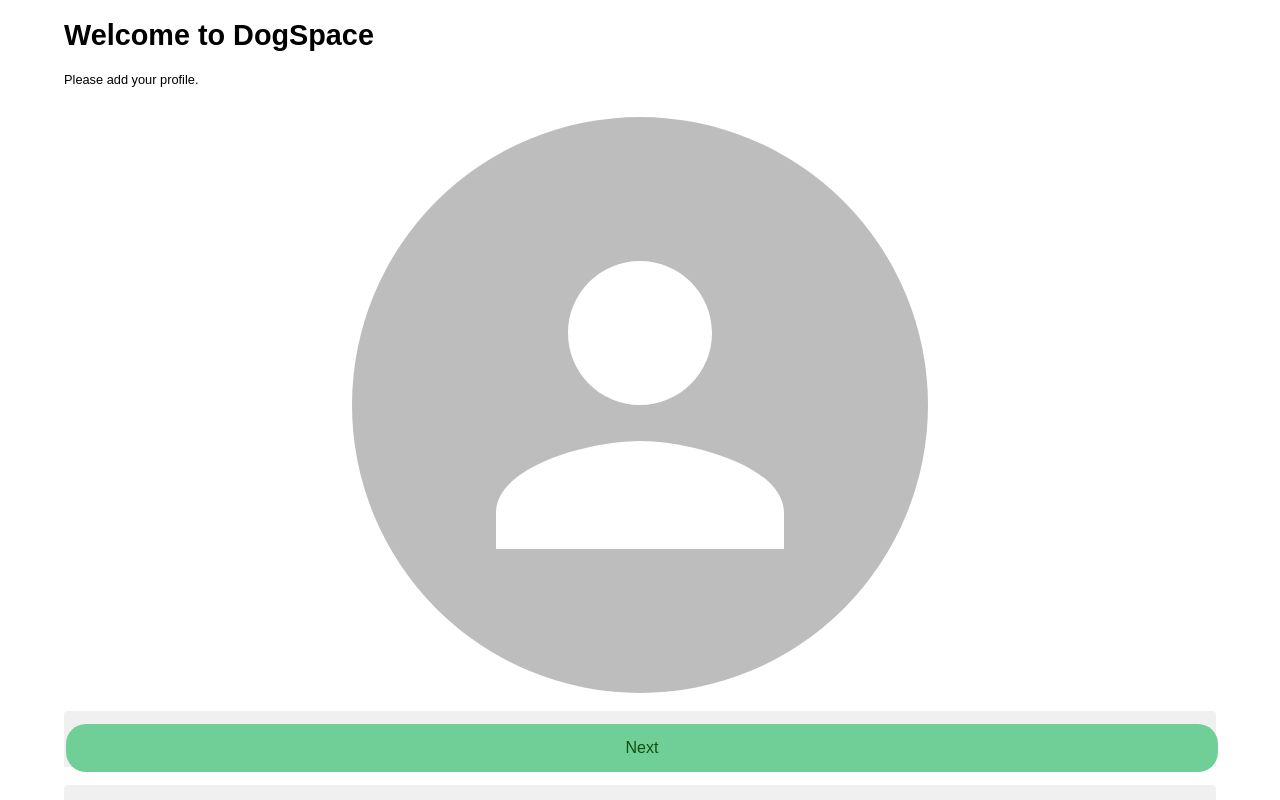
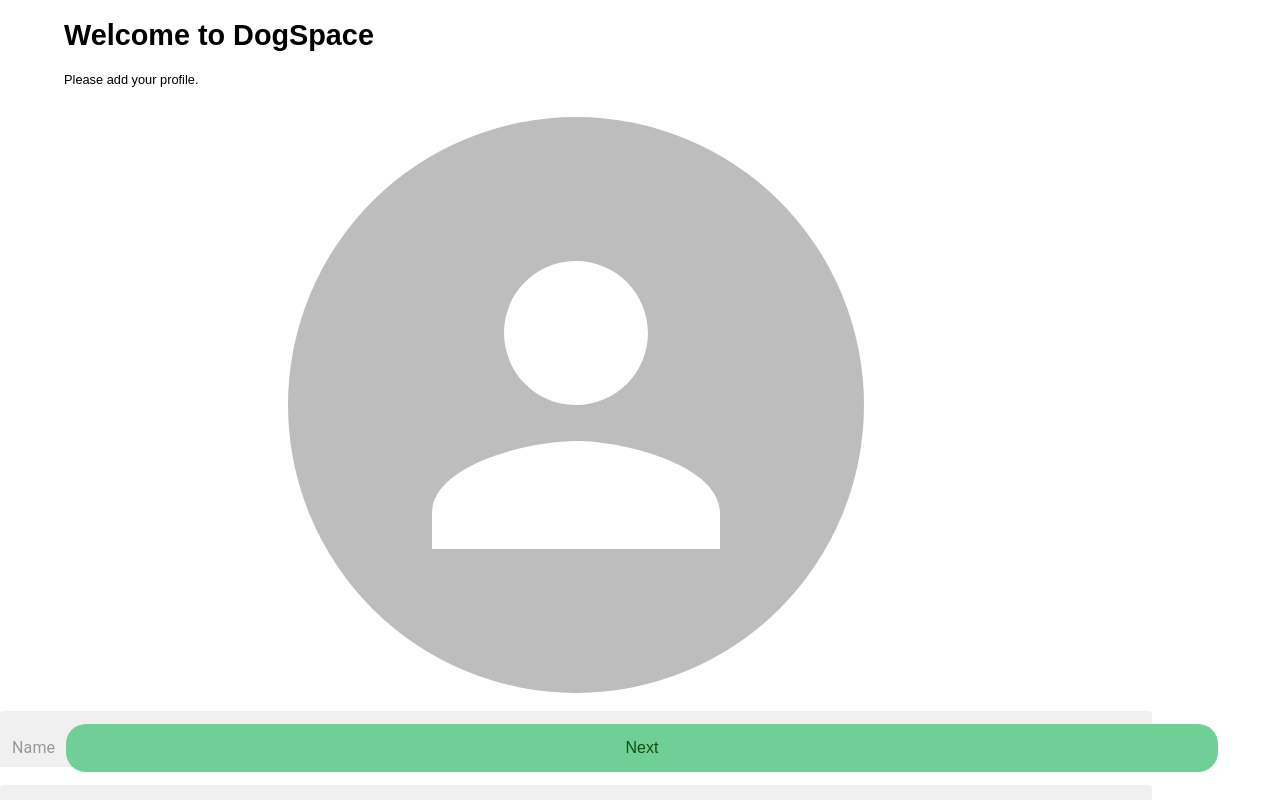
Before and after one commit to 394-w23/DogSpace, a React (Vite) app: page / in a window 1280 px wide. Shown: the top 800 px of the page. Built offline with nearby package versions, Linux system fonts and the light colour scheme.

Commit message:
Update App.jsx

```diff
--- a/src/App.jsx
+++ b/src/App.jsx
@@ -7,39 +7,33 @@
 import { RouterProvider, createBrowserRouter } from 'react-router-dom';
 import Form from './pages/form/Form';
 
-// const App = () => {
-//   const router = createBrowserRouter([
-//     {
-//       path: '/',
-//       element: <NavBar />,
-//       children: [
-//         {
-//           path: '/',
-//           element: <Home />
-//         },
-//         {
-//           path: '/profile',
-//           element: <Profile />
-//         },
-//         {
-//           path: '/category/:categoryId',
-//           element: <Category />
-//         }
-//       ]
-//     }
-//   ]);
+// will need to add logic to only show form when it hasn't been filled out, in the home page
+const App = () => {
+  const router = createBrowserRouter([
+    {
+      path: '/',
+      element: <Form />,
+      // element: <NavBar />,
+      children: [
+        {
+          path: '/home',
+          element: <Home />
+        },
+        {
+          path: '/profile',
+          element: <Profile />
+        },
+        {
+          path: '/category/:categoryId',
+          element: <Category />
+        }
+      ]
+    }
+  ]);
 
-//   return (
-//     <RouterProvider router={router} />
-//   );
-// };
-
-function App() {
   return (
-    <div className="App">
-      <Form />
-    </div>
+    <RouterProvider router={router} />
   );
-}
+};
 
 export default App;
```
